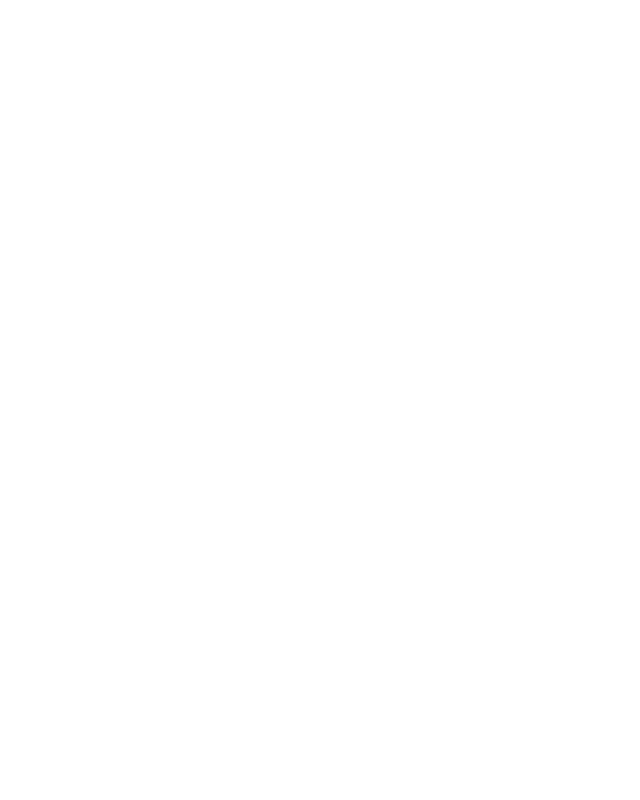
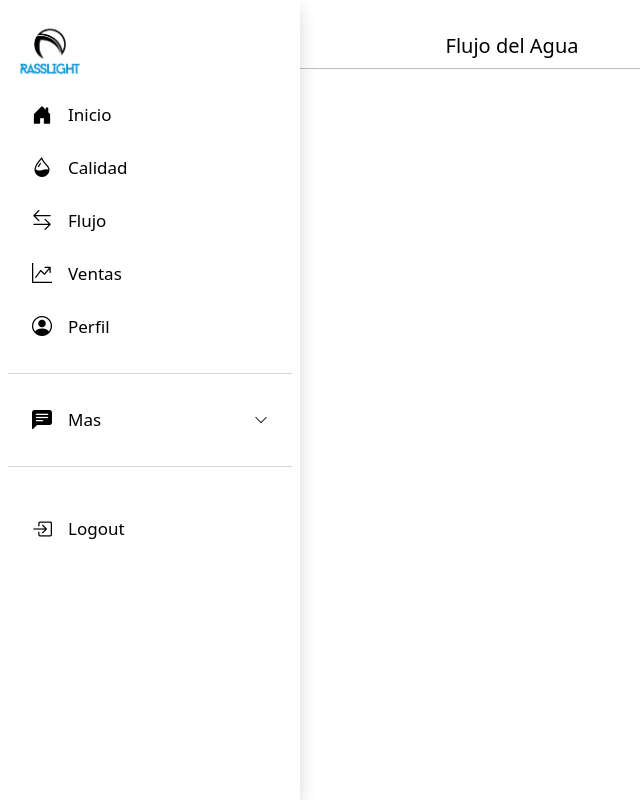
Before and after one commit to Urielcont/PROTOTIPO-WEB, a React (Vite) app in the folder FrontEnd/: page /Flujo in a window 1280 px wide. Before the commit this address had no page. Shown: the whole page, without its empty margins (0-640 px from the left). Built offline with nearby package versions, Linux system fonts and the light colour scheme.

Commit message:
Se le añadieron nuevas interfaces como perfil,ventas y flujo

```diff
--- a/FrontEnd/src/App.jsx
+++ b/FrontEnd/src/App.jsx
@@ -3,6 +3,10 @@ import {BrowserRouter, Routes, Route} from 'react-router-dom'
 import Login from './pages/login';
 import Register from './pages/registrar';
 import InicioPage from './pages/inicio';
+import CalidadPage from './pages/calidad';
+import FlujoPage from './pages/flujo';
+import VentasPage from './pages/ventas';
+import PerfilPage from './pages/perfil';
 import './App.css'
 
 function App() {
@@ -15,6 +19,10 @@ function App() {
             <Route path="/login" element ={<Login/>}/>
             <Route path="/registrar" element ={<Register/>}/>
             <Route path='/Inicio' element={<InicioPage/>}></Route>
+            <Route path='/Calidad' element={<CalidadPage/>}></Route>
+            <Route path='/Flujo' element={<FlujoPage/>}></Route>
+            <Route path='/Ventas' element={<VentasPage/>}></Route>
+            <Route path='/Perfil' element={<PerfilPage/>}></Route>
         </Routes>
     </BrowserRouter>
   )
--- /dev/null
+++ b/FrontEnd/src/pages/calidad.jsx
@@ -0,0 +1,42 @@
+import SidePage from "./sidebar";
+
+function CalidadPage() {
+    return (
+        <div className="m-0">
+            <h1 className="mr-56 text-xl" >Registro de calidad del agua</h1>
+            <hr className="my-2 text-black" />
+            <div>
+            <SidePage />
+            </div>
+
+            <div className="mt-1 flex justify-center ">
+                <br />
+                <div className="ml-60 ">
+                    {/* Seccion del ph */
+                    <div className="ml-10 mt-10 bg-customBlue h-40 w-64 m-6 rounded-md">
+                        <i className="bi-droplet-half "style={{ fontSize: '2.5rem' }}></i>
+                        <p className="text-zinc-950 mt-2">PH Actual </p>
+                        <div className=" bg-gray-200 h-8 w-32 rounded-full ml-14 mt-3"></div>
+                    </div>}
+                </div>
+                <div>
+                    {/* Seccion de la turbidez */
+                    <div className="ml-10 mt-10 bg-customBlue h-40 w-64 m-6 rounded-md">
+                    <i className="bi-tsunami"style={{ fontSize: '2.5rem' }}></i>
+                    <p className="text-zinc-950 mt-2">Turbidez Actual</p>
+                    <div className=" bg-gray-200 h-8 w-32 rounded-full ml-14 mt-3"></div>
+                    </div>}
+                </div>
+            </div>
+
+            <div>
+                <h1 className="ml-64">Registro</h1>
+            </div>
+
+
+        </div>
+
+    );
+}
+
+export default CalidadPage;
--- /dev/null
+++ b/FrontEnd/src/pages/flujo.jsx
@@ -0,0 +1,17 @@
+import SidePage from "./sidebar";
+
+function FlujoPage() {
+    return (
+        <div className="m-0">
+            <h1 className="mr-64 text-xl">Flujo del Agua</h1>
+            <hr className="my-2 text-black" />
+            <div>
+            <SidePage />
+            </div>
+
+        </div>
+
+    );
+}
+
+export default FlujoPage;
--- a/FrontEnd/src/pages/inicio.jsx
+++ b/FrontEnd/src/pages/inicio.jsx
@@ -4,13 +4,13 @@ function InicioPage() {
     return (
         <div className="m-0">
             <h1 className="mr-56 text-xl" >Resumen del Dia</h1>
-            <hr className="my-2 text-gray-600" />
+            <hr className="my-2 text-black" />
             <div>
             <SidePage />
             </div>
 
             <div className="mt-1 flex justify-center ">
-                <br />
+
                 <div className="ml-60">
                     {/* Seccion del ph */
                     <div className="ml-10 mt-10 bg-customBlue h-40 w-64 m-6 rounded-md">
@@ -19,7 +19,7 @@ function InicioPage() {
                         <p className="text-zinc-950 mt-2">Nivel del PH del Agua</p>
                     </div>}
                     {/* Seccion del flujo del agua */
-                    <div className="ml-10 mt-16 bg-customBlue h-40 w-64 m-6">
+                    <div className="ml-10 mt-16 bg-customBlue h-40 w-64 m-6 rounded-md">
                     <i className="bi-water ml-28"style={{ fontSize: '2.5rem' }}></i>
                         <div className="bg-customBlue2 h-8 w-20 rounded-md ml-7">7</div>
                         <p className="text-zinc-950 mt-2">Flujo del Agua</p>
@@ -28,13 +28,13 @@ function InicioPage() {
                 </div>
                 <div>
                     {/* Seccion de las ventas */
-                    <div className="ml-10 mt-10 bg-customBlue h-40 w-64 m-6">
+                    <div className="ml-10 mt-10 bg-customBlue h-40 w-64 m-6 rounded-md">
                     <i className="bi-cash-coin ml-28"style={{ fontSize: '2.5rem' }}></i>
                         <div className="bg-customBlue2 h-8 w-20 rounded-md ml-7">7</div>
                         <p className="text-zinc-950 mt-2">Total de Ventas</p>
                     </div>}
                     {/* Seccion de la turbidez */
-                    <div className="ml-10 mt-16 bg-customBlue h-40 w-64 m-6">
+                    <div className="ml-10 mt-16 bg-customBlue h-40 w-64 m-6 rounded-md">
                     <i className="bi-tsunami ml-28"style={{ fontSize: '2.5rem' }}></i>
                         <div className="bg-customBlue2 h-8 w-20 rounded-md ml-7">7</div>
                         <p className="text-zinc-950 mt-2">Turbidez del Agua</p>
--- /dev/null
+++ b/FrontEnd/src/pages/perfil.jsx
@@ -0,0 +1,28 @@
+import SidePage from "./sidebar";
+import hasbu from "../assets/images/hasbu.jpeg";
+
+
+function PerfilPage() {
+    return (
+        <div className="m-0">
+            <h1 className="mr-64 text-xl">Perfil</h1>
+            <hr className="my-2 text-black" />
+            <div>
+            <SidePage />
+            </div>
+
+        <div className="mt-1 flex justify-center">
+            <div className="ml-60">
+                <div className="ml-10 mt-4 bg-customBlue h-24 w-96 m-6 rounded-full flex items-center justify-center">
+                    <img className="w-28 h-28 mt-28 text-center rounded-full" src={hasbu} alt="" />
+                </div>
+            </div>
+        </div>
+
+
+        </div>
+
+    );
+}
+
+export default PerfilPage;
--- a/FrontEnd/src/pages/sidebar.jsx
+++ b/FrontEnd/src/pages/sidebar.jsx
@@ -30,24 +30,24 @@ function Sidepage() {
           </div>
 
           <div className="p-2 mt-2 flex items-center rounded-md px-4 duration-300 cursor-pointer ">
-            <i className="bi bi-house-door-fill hover:text-blue-700"></i>
-            <h1 className="text-[17px] ml-4 text-black hover:text-blue-700">Inicio</h1>
+            <a href="/Inicio"><i className="bi bi-house-door-fill hover:text-blue-700"></i></a>
+            <a href="/Inicio"><h1 className="text-[17px] ml-4 text-black hover:text-blue-700">Inicio</h1></a>
           </div>
           <div className="p-2 mt-2 flex items-center rounded-md px-4 duration-300 cursor-pointer">
-            <i className="bi bi-droplet-half hover:text-blue-700"></i>
-            <span className="text-[17px] ml-4 text-black hover:text-blue-700">Calidad</span>
+            <a href="/Calidad"><i className="bi bi-droplet-half hover:text-blue-700"></i></a>
+            <a href="/Calidad"><span className="text-[17px] ml-4 text-black hover:text-blue-700">Calidad</span></a>
           </div>
           <div className="p-2 mt-2 flex items-center rounded-md px-4 duration-300 cursor-pointer">
-            <i className="bi bi-arrow-left-right hover:text-blue-700 "></i>
-            <span className="text-[17px] ml-4 text-black hover:text-blue-700">Flujo</span>
+            <a href="/Flujo"><i className="bi bi-arrow-left-right hover:text-blue-700 "></i></a>
+            <a href="/Flujo"><span className="text-[17px] ml-4 text-black hover:text-blue-700">Flujo</span></a>
           </div>
           <div className="p-2 mt-2 flex items-center rounded-md px-4 duration-300 cursor-pointer">
-            <i className="bi bi-graph-up-arrow hover:text-blue-700"></i>
-            <span className="text-[17px] ml-4 text-black hover:text-blue-700">Ventas</span>
+            <a href="/Ventas"><i className="bi bi-graph-up-arrow hover:text-blue-700"></i></a>
+            <a href="/Ventas"><span className="text-[17px] ml-4 text-black hover:text-blue-700">Ventas</span></a>
           </div>
           <div className="p-2 mt-2 flex items-center rounded-md px-4 duration-300 cursor-pointer">
-            <i className="bi bi-person-circle hover:text-blue-700"></i>
-            <span className="text-[17px] ml-4 text-black hover:text-blue-700">Perfil</span>
+            <a href="/Perfil"><i className="bi bi-person-circle hover:text-blue-700"></i></a>
+            <a href="/Perfil"><span className="text-[17px] ml-4 text-black hover:text-blue-700">Perfil</span></a>
           </div>
 
           <hr className="my-4 text-gray-600" />
--- /dev/null
+++ b/FrontEnd/src/pages/ventas.jsx
@@ -0,0 +1,17 @@
+import SidePage from "./sidebar";
+
+function VentasPage() {
+    return (
+        <div className="m-0">
+            <h1 className="mr-64 text-xl">Ventas del dia</h1>
+            <hr className="my-2 text-black" />
+            <div>
+            <SidePage />
+            </div>
+
+        </div>
+
+    );
+}
+
+export default VentasPage;
```
Also changed, not shown: FrontEnd/src/assets/images/hasbu.jpeg (added).
